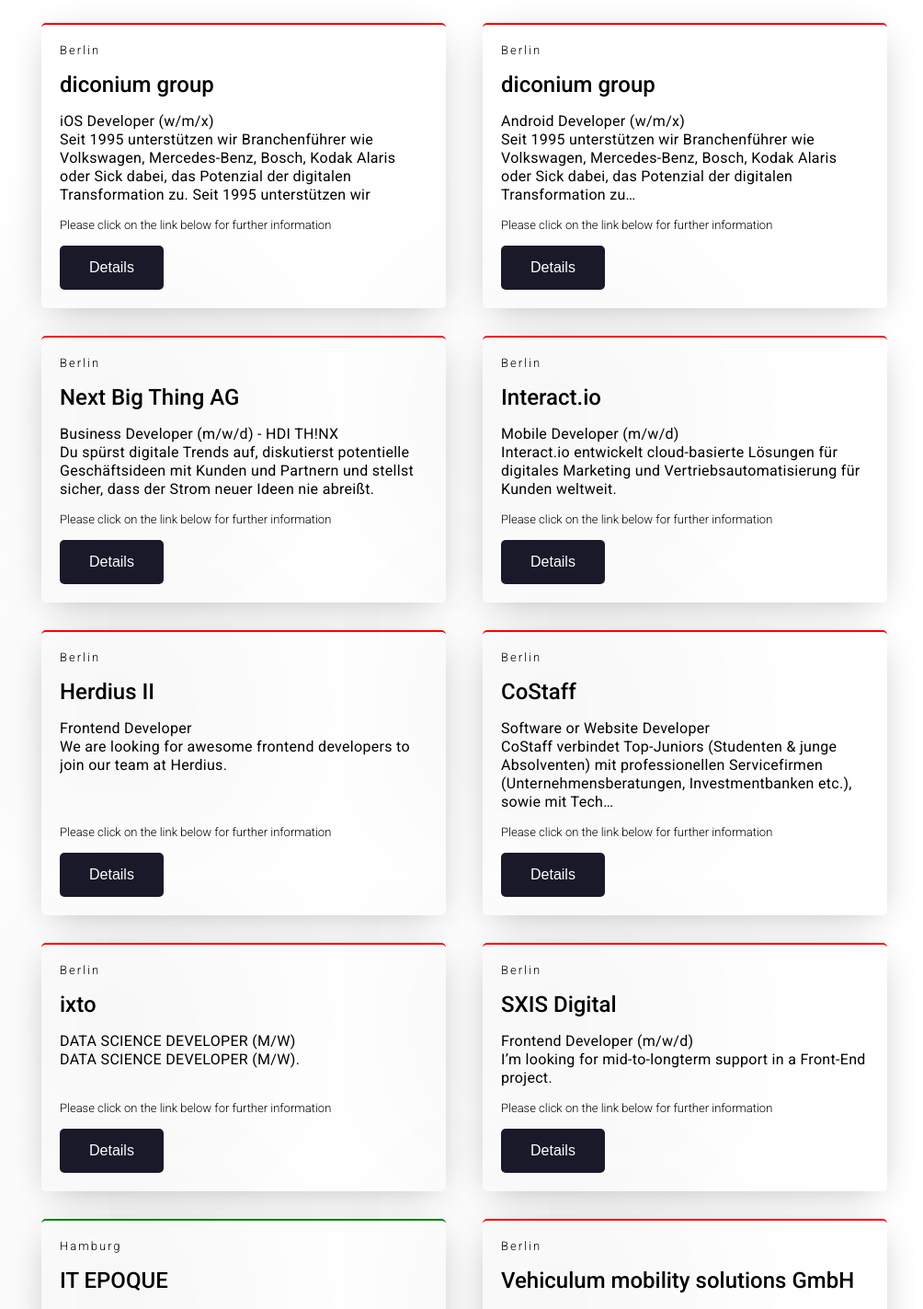
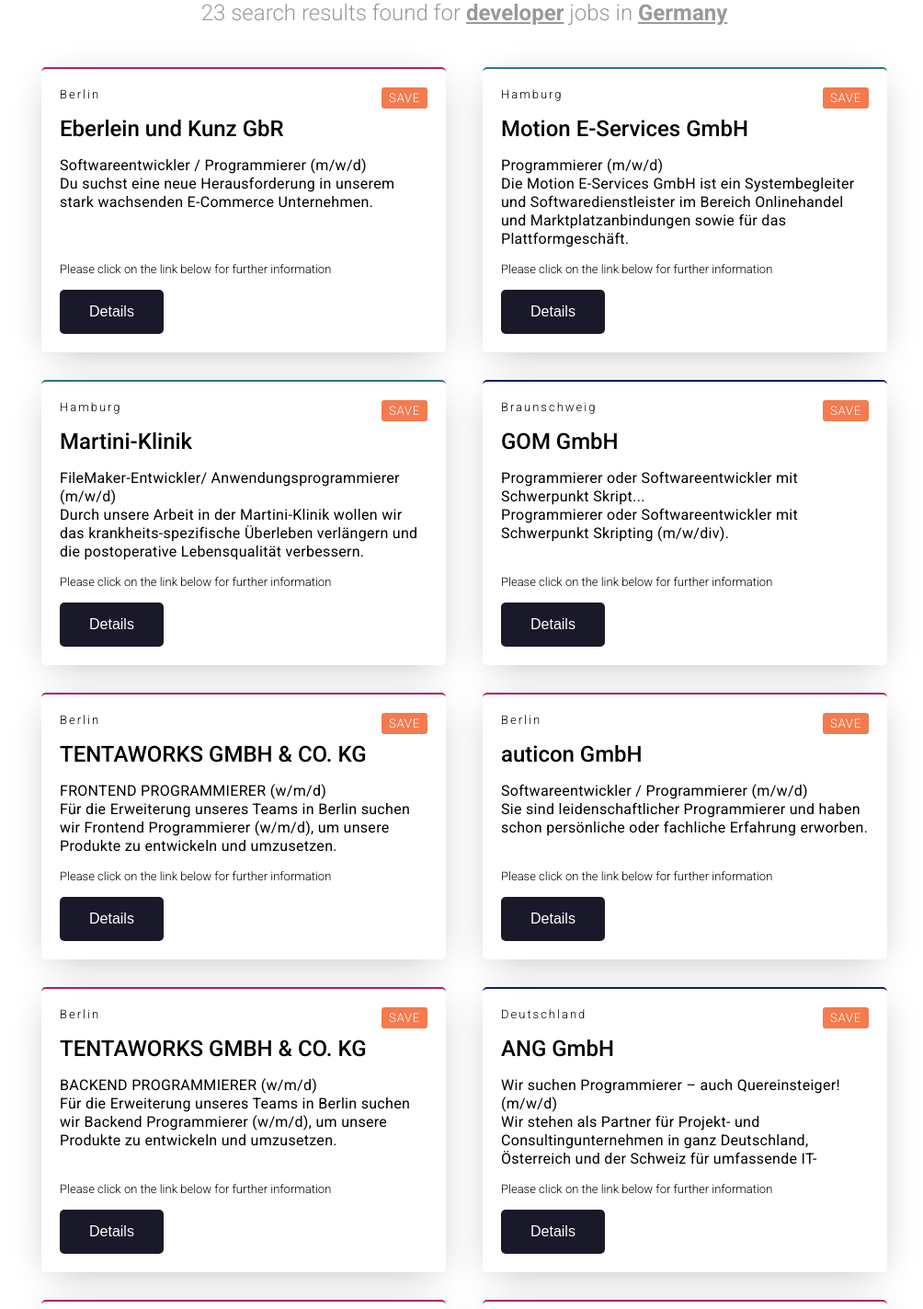
Before and after one commit to mborabora/redi-job-finder, a React (Create React App) app: page / in a window 1280 px wide. Shown: the part 820-2243 px from the top of the page at 92% size, without its empty margins (135-1139 px from the left). Built offline with nearby package versions, Linux system fonts and the light colour scheme.

Commit message:
favourites added

```diff
--- a/src/components/AddJob/AddJob.js
+++ b/src/components/AddJob/AddJob.js
@@ -27,9 +27,9 @@
         placeholder="Link"
         class="hero-input hero-input-link"
       />
-      <button className="hero-button">
-        Add job
-      </button>
+      <a className="hero-button">
+        SUBMIT
+      </a>
     </div>
   ) : null;
 
--- a/src/components/Hero/Hero.scss
+++ b/src/components/Hero/Hero.scss
@@ -46,10 +46,11 @@
   }
 }
 
-button {
+a {
   outline: none;
   border: none;
   cursor: pointer;
+  text-decoration: none;
   box-shadow: 0 10rem 20rem rgba(0, 0, 0, 0.5);
   transition: all 0.4s;
   &.hero-button {
--- a/src/components/JobListings/JobListings.js
+++ b/src/components/JobListings/JobListings.js
@@ -1,28 +1,67 @@
-import React from 'react';
+import React, { useState } from 'react';
 import './JobListings.scss';
 import jobs from '../../jobScraping.json';
 
 const JobListings = () => {
+  const [savedJobs, setSavedJobs] = useState([]);
+
   const findColor = (city) => {
     switch (city) {
       case 'Berlin':
-          return { borderTop: '2px solid red'}
+          return { borderTop: '2px solid #B21F66' }
       case 'Hamburg':
-          return { borderTop: '2px solid green'}
+          return { borderTop: '2px solid #2C787E' }
       case 'Munich':
-          return { borderTop: '2px solid yellow'}
+          return { borderTop: '2px solid #FFBD69' }
       default:
-        return { borderTop: '2px solid blue'}
+        return { borderTop: '2px solid #111D5E' }
     }
   }
 
+  let jobFavs;
+  if (savedJobs.length > 0) {
+    jobFavs = (
+      <div className="saved-jobs">
+        <div className="saved-jobs-count">Favourites</div>
+        <div className="saved-jobs-icon">
+          <div className="job-icon">{savedJobs.length}</div>
+        </div>
+        <div className="saved-jobs-details">
+          {savedJobs.map(job => {
+            return <div className="saved-job-detail">{job}</div>;
+          })}
+        </div>
+      </div>
+    );
+  }
+
   return (
-    <div className='container'>
-      <div className='row joblistings-wrapper'>
-        {
-          jobs.map((job, index) => {
+    <div className="container">
+      <div className="cards-headline" id="jobs">
+        23 search results found for{" "}
+        <span style={{ fontWeight: 700, textDecoration: "underline" }}>
+          developer
+        </span>{" "}
+        jobs in{" "}
+        <span style={{ fontWeight: 700, textDecoration: "underline" }}>
+          Germany
+        </span>
+      </div>
+      {jobFavs}
+      <div className="row joblistings-wrapper">
+        {jobs.map((job, index) => {
           return (
-              <div className="card-wrapper" style={findColor(job.location)} key={index}>
+            <div
+              className="card-wrapper"
+              style={findColor(job.location)}
+              key={index}
+            >
+              <div
+                className="card-save"
+                onClick={() => setSavedJobs([...savedJobs, job.company])}
+              >
+                SAVE
+              </div>
               <div className="card-location">{job.location}</div>
               <div className="card-position">{job.company}</div>
               <div className="card-description">
@@ -37,11 +76,10 @@
               </div>
             </div>
           );
-          })
-        }
+        })}
       </div>
     </div>
-  )
+  );
 }
 
 export default JobListings;
--- a/src/components/JobListings/JobListings.scss
+++ b/src/components/JobListings/JobListings.scss
@@ -1,4 +1,5 @@
 @import '../../../src/styles/Breakpoints.scss';
+@import '../../../src/styles/Colors.scss';
 
 .joblistings-wrapper {
   flex-wrap: wrap;
@@ -10,6 +11,7 @@
   display: flex;
   flex-direction: column;
   align-items: left;
+  position: relative;
   min-width: 400px;
   max-width: 400px;
   box-shadow: 0 8px 40px -12px rgba(0,0,0,0.3);
@@ -19,6 +21,31 @@
   transition: all .3s;
   &:hover {
     box-shadow: 0 8px 16px 0 rgba(0,0,0,0.2);
+  }
+}
+
+.cards-headline {
+  color: $light-grey-2;
+  text-align: center;
+  padding-top: 20px;
+  font-weight: 300;
+  font-size: 24px;
+}
+
+.card-save {
+  position: absolute;
+  letter-spacing: 0.66px;
+  color: $white;
+  top: 20px;
+  right: 20px;
+  padding: 4px 8px;
+  border-radius: 3px;
+  font-weight: 300;
+  font-size: smaller;
+  cursor: pointer;
+  background-color: rgba($redi-orange, .8);
+  &:hover {
+    background-color: $redi-orange;
   }
 }
 
@@ -71,3 +98,66 @@
   max-width: 180px;
   border-radius: 5px;
 }
+
+.saved-jobs {
+  position: fixed;
+  top: 20px;
+  left: 0;
+  &-count {
+    background-color: $redi-orange;
+    padding: 16px;
+    position: fixed;
+    position: relative;
+    letter-spacing: 2px;
+    font-weight: 500;
+    top: 20px;
+    left: 20px;
+    width: 150px;
+    color: $white;
+    border-radius: 3px;
+    z-index: 100;
+    box-shadow: 0 8px 40px -12px rgba(0,0,0,0.3);
+  }
+  &-icon {
+    position: absolute;
+    top: 10px;
+    left: 182px;
+    display: flex;
+    height: 30px;
+    width: 30px;
+    color: $white;
+    display: flex;
+    justify-content: center;
+    align-items: center;
+    border-radius: 50%;
+    z-index: 100;
+    background-color: $redi-blue;
+  }
+  &-details {
+    position: absolute;
+    top: 70px;
+    left: 20px;
+    width: 150px;
+    opacity: 0;
+    background-color: $white;
+    visibility: hidden;
+    transition: all .2s;
+    z-index: 100;
+    & .saved-job-detail {
+      font-size: 16px;
+      padding: 8px 0;
+      line-height: 24px;
+      hyphens: auto;
+      &:not(:last-child) {
+        border-bottom: 1px solid rgba($light-grey-2, .8);
+      }
+    }
+  }
+  &-count:hover ~ &-details {
+    padding: 8px 16px;
+    border-radius: 3px;
+    box-shadow: 0 8px 40px -12px rgba(0,0,0,0.3);
+    opacity: 1;
+    visibility: visible;
+  }
+}
--- a/src/components/JobScraper/JobScraper.js
+++ b/src/components/JobScraper/JobScraper.js
@@ -5,7 +5,7 @@
 var app = express();
 
 app.get("/", function(req, res) {
-  const link = "https://de.indeed.com/developer-Jobs-in-deutschland";
+  const link = "https://de.indeed.com/jobs?q=Programmierer&l=deutschland";
 
   let jobList = [];
   axios.get(link).then(response => {
@@ -33,7 +33,7 @@
     });
 
     fs.writeFile(
-      "./src/jobScraping.json",
+      "../../../src/jobScraping.json",
       JSON.stringify(jobList, null, 4),
       function(err) {
         console.log(
--- a/src/jobScraping.json
+++ b/src/jobScraping.json
@@ -1,122 +1,122 @@
 [
     {
-        "title": "iOS Developer (w/m/x)",
-        "company": "diconium group",
+        "title": "Softwareentwickler / Programmierer (m/w/d)",
+        "company": "Eberlein und Kunz GbR",
         "location": "Berlin",
-        "description": "Seit 1995 unterstützen wir Branchenführer wie Volkswagen, Mercedes-Benz, Bosch, Kodak Alaris oder Sick dabei, das Potenzial der digitalen Transformation zu. Seit 1995 unterstützen wir Branchenführer wie Volkswagen, Mercedes-Benz, Bosch, Kodak Alaris oder Sick dabei, das Potenzial der digitalen Transformation zu. Seit 1995 unterstützen wir Branchenführer wie Volkswagen, Mercedes-Benz, Bosch, Kodak Alaris oder Sick dabei, das Potenzial der digitalen Transformation zu"
+        "description": "Du suchst eine neue Herausforderung in unserem stark wachsenden E-Commerce Unternehmen."
     },
     {
-        "title": "Android Developer (w/m/x)",
-        "company": "diconium group",
-        "location": "Berlin",
-        "description": "Seit 1995 unterstützen wir Branchenführer wie Volkswagen, Mercedes-Benz, Bosch, Kodak Alaris oder Sick dabei, das Potenzial der digitalen Transformation zu…"
+        "title": "Programmierer (m/w/d)",
+        "company": "Motion E-Services GmbH",
+        "location": "Hamburg",
+        "description": "Die Motion E-Services GmbH ist ein Systembegleiter und Softwaredienstleister im Bereich Onlinehandel und Marktplatzanbindungen sowie für das Plattformgeschäft."
     },
     {
-        "title": "Business Developer (m/w/d) - HDI TH!NX",
-        "company": "Next Big Thing AG",
-        "location": "Berlin",
-        "description": "Du spürst digitale Trends auf, diskutierst potentielle Geschäftsideen mit Kunden und Partnern und stellst sicher, dass der Strom neuer Ideen nie abreißt."
+        "title": "FileMaker-Entwickler/ Anwendungsprogrammierer (m/w/d)",
+        "company": "Martini-Klinik",
+        "location": "Hamburg",
+        "description": "Durch unsere Arbeit in der Martini-Klinik wollen wir das krankheits-spezifische Überleben verlängern und die postoperative Lebensqualität verbessern."
     },
     {
-        "title": "Mobile Developer (m/w/d)",
-        "company": "Interact.io",
-        "location": "Berlin",
-        "description": "Interact.io entwickelt cloud-basierte Lösungen für digitales Marketing und Vertriebsautomatisierung für Kunden weltweit."
+        "title": "Programmierer oder Softwareentwickler mit Schwerpunkt Skript...",
+        "company": "GOM GmbH",
+        "location": "Braunschweig",
+        "description": "Programmierer oder Softwareentwickler mit Schwerpunkt Skripting (m/w/div)."
     },
     {
-        "title": "Frontend Developer",
-        "company": "Herdius II",
+        "title": "FRONTEND PROGRAMMIERER (w/m/d)",
+        "company": "TENTAWORKS GMBH & CO. KG",
         "location": "Berlin",
-        "description": "We are looking for awesome frontend developers to join our team at Herdius."
+        "description": "Für die Erweiterung unseres Teams in Berlin suchen wir Frontend Programmierer (w/m/d), um unsere Produkte zu entwickeln und umzusetzen."
     },
     {
-        "title": "Software or Website Developer",
-        "company": "CoStaff",
+        "title": "Softwareentwickler / Programmierer (m/w/d)",
+        "company": "auticon GmbH",
         "location": "Berlin",
-        "description": "CoStaff verbindet Top-Juniors (Studenten & junge Absolventen) mit professionellen Servicefirmen (Unternehmensberatungen, Investmentbanken etc.), sowie mit Tech…"
+        "description": "Sie sind leidenschaftlicher Programmierer und haben schon persönliche oder fachliche Erfahrung erworben."
     },
     {
-        "title": "DATA SCIENCE DEVELOPER (M/W)",
-        "company": "ixto",
+        "title": "BACKEND PROGRAMMIERER (w/m/d)",
+        "company": "TENTAWORKS GMBH & CO. KG",
         "location": "Berlin",
-        "description": "DATA SCIENCE DEVELOPER (M/W)."
+        "description": "Für die Erweiterung unseres Teams in Berlin suchen wir Backend Programmierer (w/m/d), um unsere Produkte zu entwickeln und umzusetzen."
     },
     {
-        "title": "Frontend Developer (m/w/d)",
-        "company": "SXIS Digital",
-        "location": "Berlin",
-        "description": "I’m looking for mid-to-longterm support in a Front-End project."
+        "title": "Wir suchen Programmierer – auch Quereinsteiger! (m/w/d)",
+        "company": "ANG GmbH",
+        "location": "Deutschland",
+        "description": "Wir stehen als Partner für Projekt- und Consultingunternehmen in ganz Deutschland, Österreich und der Schweiz für umfassende IT-Leistungen und langfristige…"
     },
     {
-        "title": "Python Developer",
-        "company": "IT EPOQUE",
-        "location": "Hamburg",
-        "description": "Up to 55 000 euro gross per year."
+        "title": "TYPO3-Programmierer (m/w/d)",
+        "company": "wilhelm innovative medien GmbH",
+        "location": "Berlin",
+        "description": "Für unsere Büros in Berlin Friedrichshain und Köln Innenstadt suchen wir ab sofort TYPO3-Programmierer (m/w/d) zur Verstärkung unseres Teams."
     },
     {
-        "title": "Junior Frontend Developer",
-        "company": "Vehiculum mobility solutions GmbH",
+        "title": "Wissenschaftlicher Mitarbeiter (m/w/d)",
+        "company": "Humboldt-Universität zu Berlin",
         "location": "Berlin",
-        "description": "In the last 4 years VEHICULUM grew into one of the most promising Start-ups of the automotive industry – and we haven’t quite reached the finish line yet!"
+        "description": "Lebenswissenschaftliche Fakultät - Institut für Psychologie."
     },
     {
-        "title": "Embedded Software Developer C/C++",
-        "company": "HUM Systems GmbH",
-        "location": "Berlin",
-        "description": "HUM Systems GmbH entwickelt im Bereich Internet der Dinge (IoT) Soft- und Hardwareprodukte, die durch Sicherheit und Komfort einen essentiellen Mehrwert im…"
+        "title": "Wissenshungrige Ideenprogrammierer/-innen als Enterprise Dev...",
+        "company": "Lucke EDV",
+        "location": "Nordrhein-Westfalen",
+        "description": "Verstehen Sie die Wünsche und Anforderungen des Kunden."
     },
     {
-        "title": "Junior Business Developer Politikwissenschaft",
-        "company": "Solarimo GmbH",
+        "title": "Programmierer (menschlich)",
+        "company": "ByteRockers’ Games",
         "location": "Berlin",
-        "description": "SOLARIMO wurde 2017 in Berlin mit einem Ziel gegründet: Die dezentrale Stromerzeugung zu revolutionieren und die Energiewende in die Städte zu bringen."
+        "description": "Für die Überarbeitung und Portierung einiger unserer „Greatest Hits“ suchen wir ab Januar 2020 einen Programmierer, der in enger Zusammenarbeit mit einem Artist…"
     },
     {
-        "title": "Full Stack Developer",
-        "company": "Codepan GmbH",
-        "location": "Berlin-Kreuzberg",
-        "description": "Team of experienced data scientists and full-stack software developers who are - more than happy to share their knowledge with you."
+        "title": "Anwendungsberatung PocT",
+        "company": "IMP Computersysteme AG",
+        "location": "Berlin",
+        "description": "Sie unterstützen unsere Kunden bei allen anwendungsspezifischen Fragestellungen im Bereich der Point-of-Care Diagnostik und Qualitätssicherung (RiLiBÄK)."
     },
     {
-        "title": "Alexa Skill Developer (m/w/x)",
-        "company": "Future of Voice GmbH",
-        "location": "Berlin",
-        "description": "Ab sofort | Vollzeit | Berlin."
+        "title": "Webentwickler / Programmierer (m/w/d)",
+        "company": "ElementSystems GmbH & Co. KG",
+        "location": "Hannover",
+        "description": "Mehrjährige Berufserfahrung als Programmierer und Webentwickler."
     },
     {
-        "title": "Scala Entwickler / Scala Developer m/w/d",
-        "company": "DASGIP GmbH",
-        "location": "Jülich",
-        "description": "Als einer der weltweit führenden Hersteller entwickelt, fertigt und vertreibt Eppendorf mit global ca."
+        "title": "SPS Programmierer (m/w/d)",
+        "company": "Whoohoo",
+        "location": "Berlin",
+        "description": "Whoohoo, so heißen wir nicht nur, sondern diese Begeisterung wollen wir auch bei Ihnen wecken."
     },
     {
-        "title": "Shopware Developer (m/w/d)",
-        "company": "Grimm Gastronomiebedarf GmbH",
-        "location": "Dallgow-Döberitz",
-        "description": "Unser dynamisches eCommerce Unternehmen GRIMM Gastronomiebedarf GmbH gehört seit Jahren zu den Leistungsfähigsten unserer Branche."
+        "title": "Software Entwickler (m/w/d)",
+        "company": "Spiele Palast GmbH",
+        "location": "Berlin-Mitte",
+        "description": "Als Java Programmierer (m/w/d) ist es deine Aufgabe, unseren Java Multiplayer Server zu pflegen, um neue Funktionen zu erweitern und serverseitig neue Spiele zu…"
     },
     {
-        "title": "Android Developer (m/f/d)",
-        "company": "etone Motion Analysis GmbH",
-        "location": "Berlin",
-        "description": "For the currently most exciting FitTech start-up in Berlin, we are looking for highly motivated and enthusiastic people with creative ideas and an unwavering…"
+        "title": "Programmierer/ Softwareentwickler (m/w/d) - Rövershagen",
+        "company": "Karls Markt OHG",
+        "location": "Rostock",
+        "description": "Du bist Programmierer und hast schon Erfahrungen in deiner Berufung sammeln können und genau deshalb wollen wir Dich in unserem Team haben."
     },
     {
-        "title": "iOS Developer (f/m/x)",
-        "company": "COBI.Bike GmbH",
-        "location": "Frankfurt am Main",
-        "description": "Bike Software Development Team is looking for an iOS Developer with a track record of developing high-quality mobile apps."
+        "title": "Software Programmierer*in",
+        "company": "SMA Solar Technology AG",
+        "location": "Hessen",
+        "description": "Innovative und nachhaltige Schlüsseltechnologien sind die Voraussetzung für die Erneuerbare Energieversorgung."
     },
     {
-        "title": "Expat Android and/or iOS Developer",
-        "company": "WIKILANE INC.",
-        "location": "Berlin",
-        "description": "We are looking for an enthusiastic, results driven developer with experience in either the Android or iOS platform."
+        "title": "Schnittstellenprogrammierer Software (w/m/d)",
+        "company": "PERM4 | Permanent Recruiting GmbH",
+        "location": "Gießen",
+        "description": "Aus dem Bereich Software suchen wir im Raum Baden-Württemberg für unseren Kunden zum nächstmöglichen Zeitpunkt einen."
     },
     {
-        "title": "Expat Android and/or iOS Developer",
-        "company": "WIKILANE INC.",
-        "location": "Berlin",
-        "description": "We are looking for an enthusiastic, results driven developer with experience in either the Android or iOS platform."
+        "title": "Programmierer (m/w/d) in 57299 Burbach",
+        "company": "VETTER Industrie GmbH",
+        "location": "Siegen",
+        "description": "Eine abwechslungsreiche und anspruchsvolle Tätigkeit."
     }
 ]
--- a/src/styles/Colors.scss
+++ b/src/styles/Colors.scss
@@ -3,4 +3,5 @@
 $white: #FFF;
 $black: #000;
 $light-grey: #777;
+$light-grey-2: #999;
 $dark-white: #E8E8E8;
```
Also changed, not shown: src/components/Hero/Hero.js (+3 -5 lines). Lines whose indentation alone changed are shown as unchanged.
